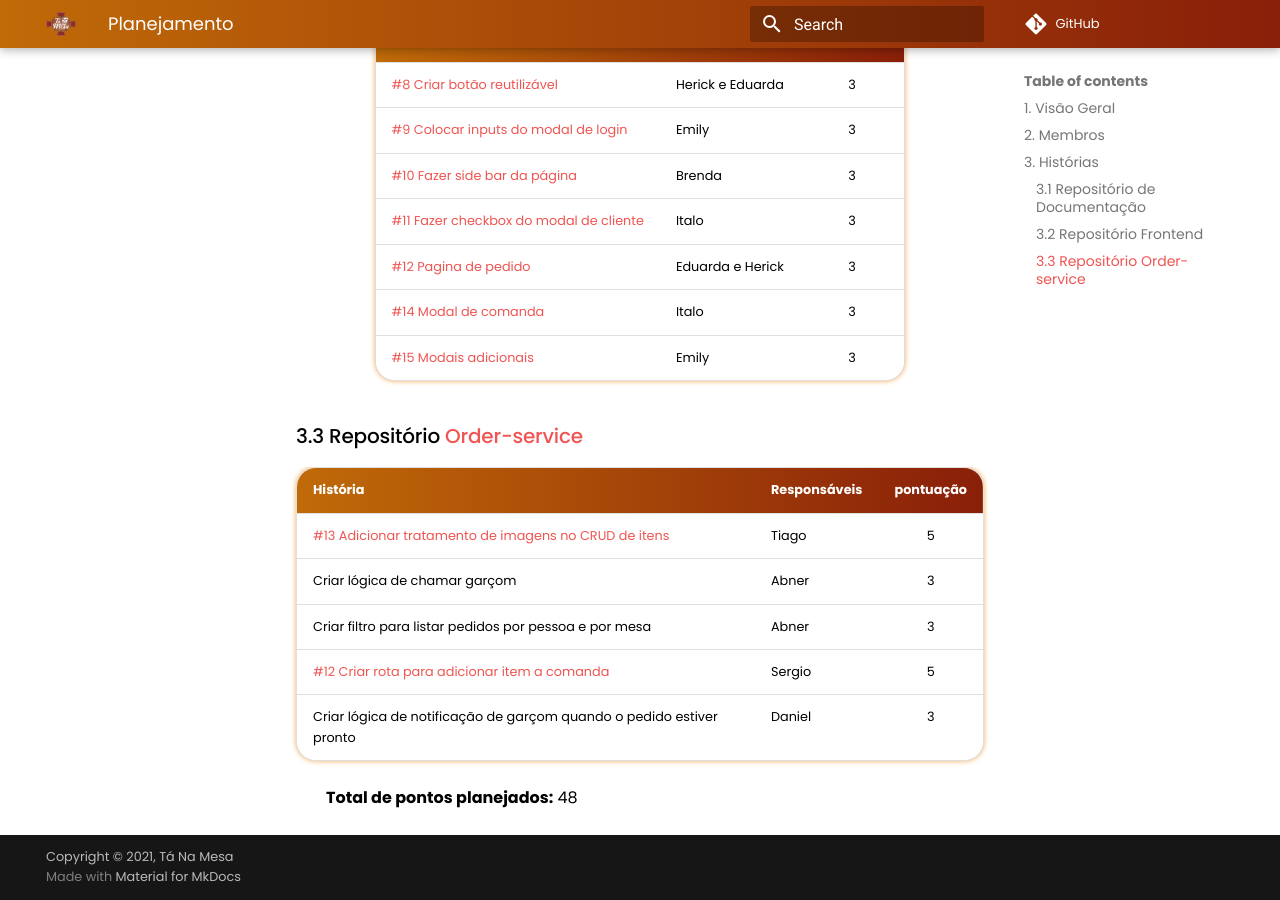
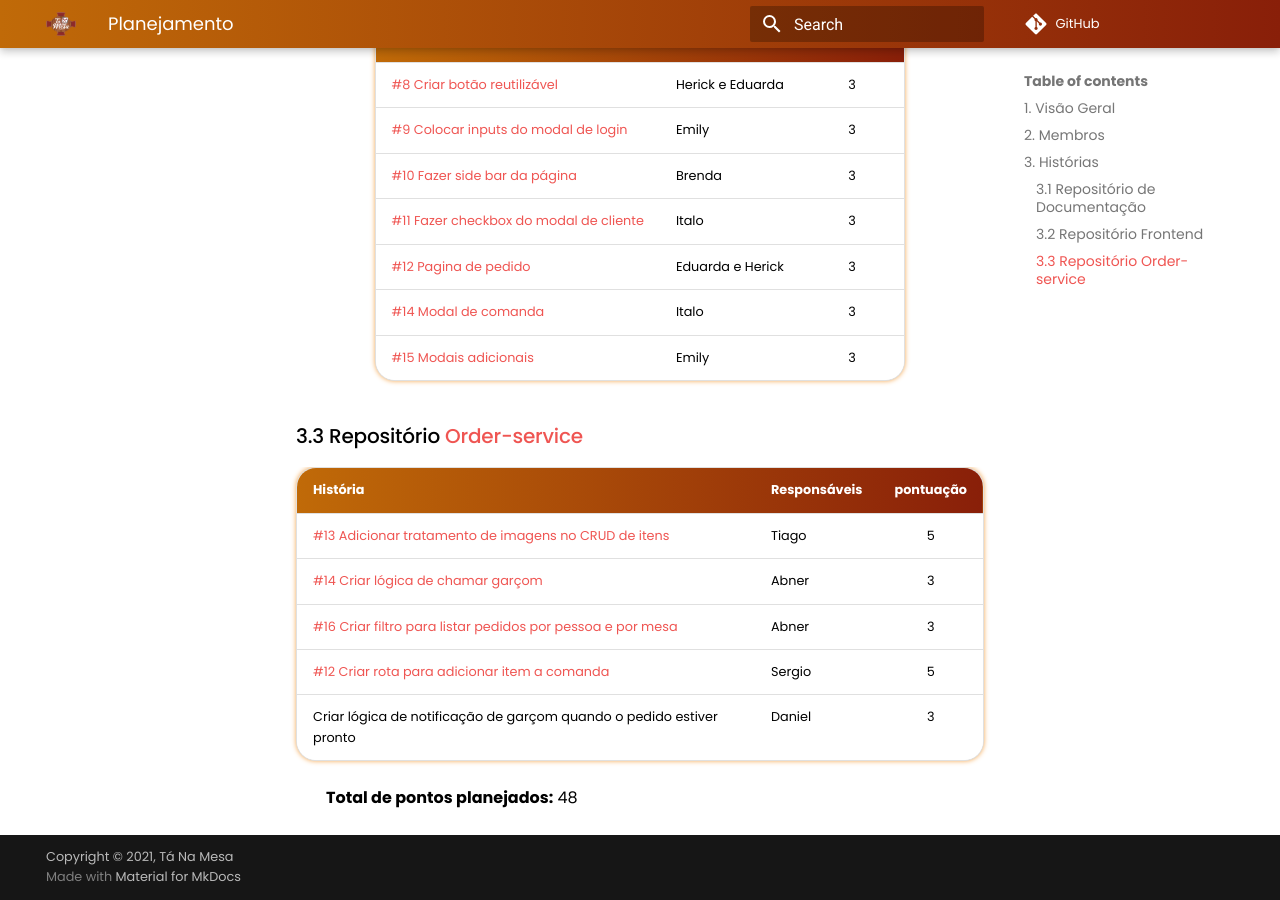
Before and after one commit to UnBArqDsw2021-1/2021.1_G02_TaNaMesa_docs, an MkDocs documentation site: the page built from docs/Sprints/Sprint-08/Planning-08.md, in a window 1280 px wide and 900 px high, scrolled down 1341 px. Built offline with MkDocs 1.6.1 and Material for MkDocs 9.7.7, drawn with Linux system fonts in a browser that asks for light colours; comment, search, counter and statistics services are not loaded.

Commit message:
(#115) Adicionando links

```diff
--- a/docs/Sprints/Sprint-08/Planning-08.md
+++ b/docs/Sprints/Sprint-08/Planning-08.md
@@ -47,8 +47,8 @@
 |     História     |  Responsáveis   | pontuação |
 | :--------------  | :-------------  | :-------: |
 | [#13 Adicionar tratamento de imagens no CRUD de itens](https://github.com/UnBArqDsw2021-1/2021.1_G02_TaNaMesa_Order_Service/issues/13) | Tiago | 5 |
-| Criar lógica de chamar garçom  | Abner | 3 |
-| Criar filtro para listar pedidos por pessoa e por mesa | Abner | 3 |
+| [#14 Criar lógica de chamar garçom](https://github.com/UnBArqDsw2021-1/2021.1_G02_TaNaMesa_Order_Service/issues/14)  | Abner | 3 |
+| [#16 Criar filtro para listar pedidos por pessoa e por mesa](https://github.com/UnBArqDsw2021-1/2021.1_G02_TaNaMesa_Order_Service/issues/16) | Abner | 3 |
 | [#12 Criar rota para adicionar item a comanda](https://github.com/UnBArqDsw2021-1/2021.1_G02_TaNaMesa_Order_Service/issues/12) | Sergio | 5 |
 | Criar lógica de notificação de garçom quando o pedido estiver pronto | Daniel | 3 |
 
```
